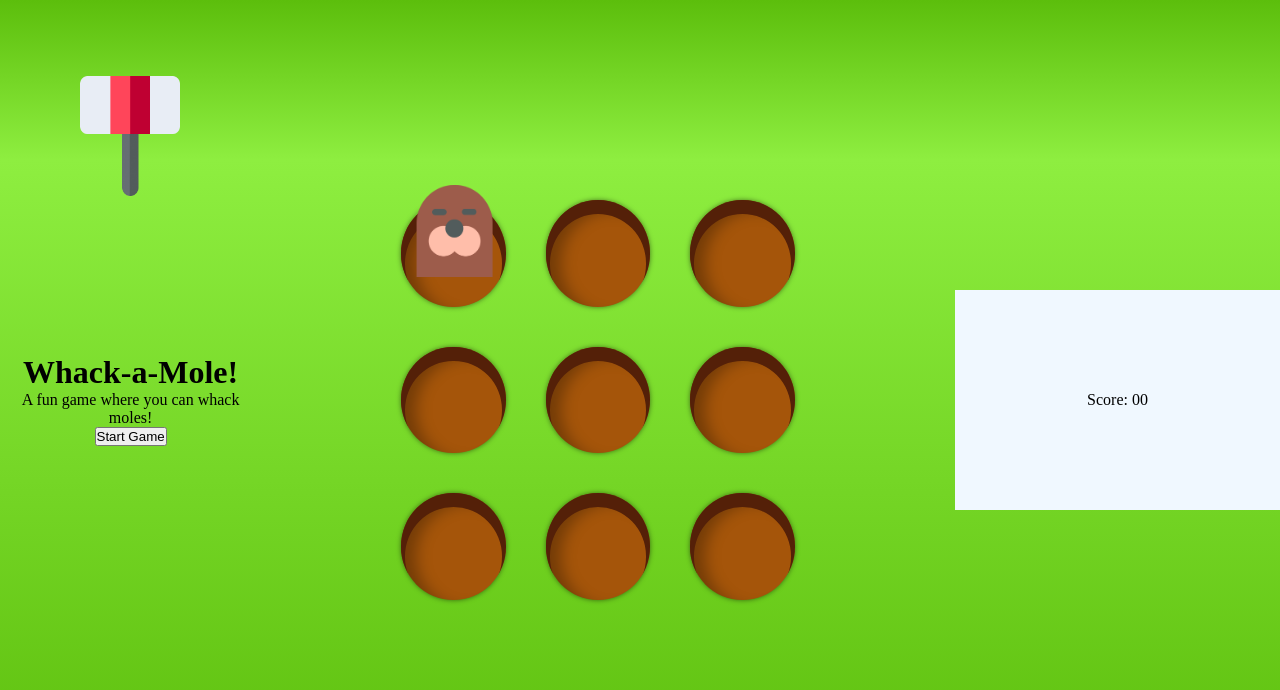
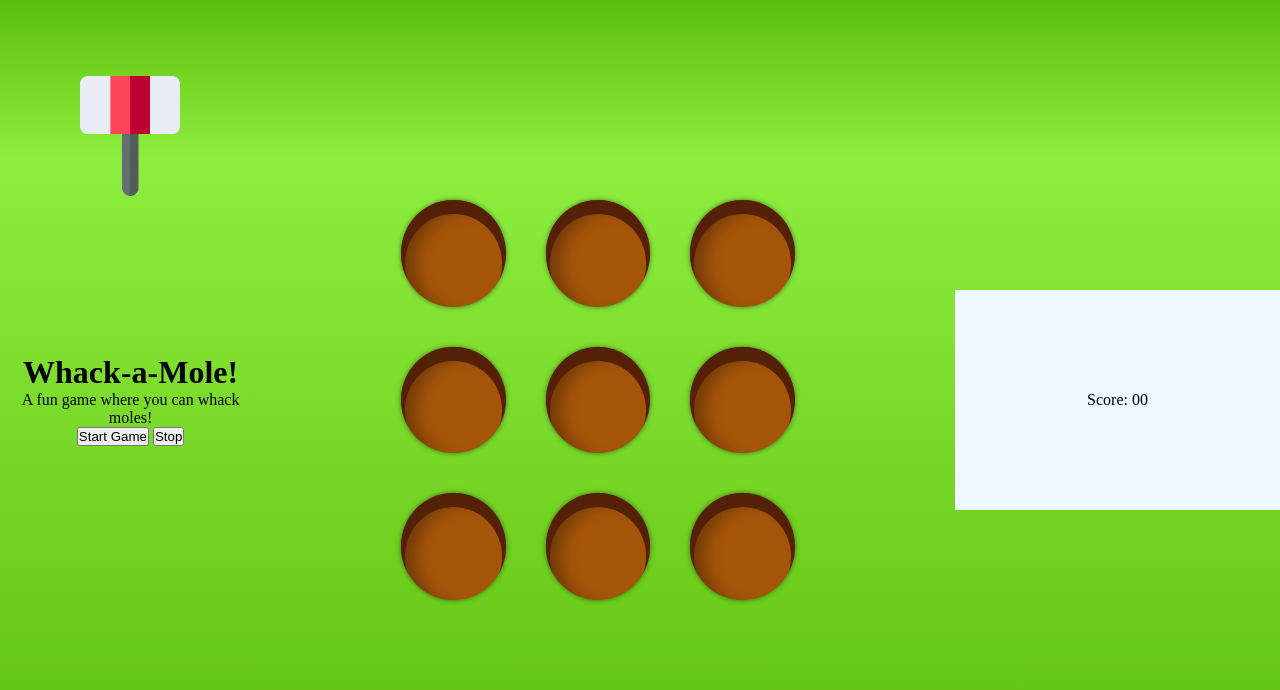
Before and after one commit to Sandraa16012007/whack-a-mole-game, a plain HTML site: page index.html in a window 1280 px wide. Drawn offline with Linux system fonts and the light colour scheme.

Commit message:
add pause button

```diff
--- a/index.html
+++ b/index.html
@@ -12,12 +12,11 @@
             <h1>Whack-a-Mole!</h1>
             <p class="game-desc">A fun game where you can whack moles!</p>
             <button class="start-button" id="start-button">Start Game</button>
+            <button class="pause-button" id="pause-button">Stop</button>
         </div>
 
         <div class="grid-container">
-            <div class="hole">
-                <img src="mole.png" alt="Mole" class="mole" id="mole-1">
-            </div>
+            <div class="hole"></div>
             <div class="hole"></div>
             <div class="hole"></div>
             <div class="hole"></div>
```
